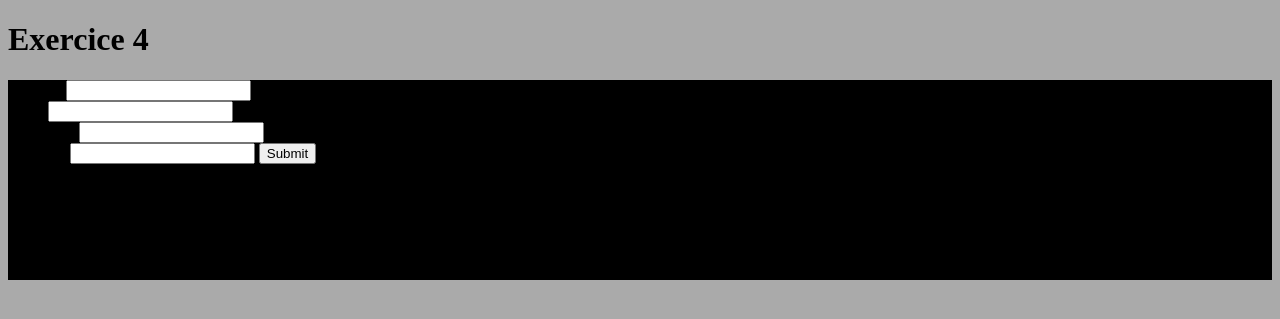
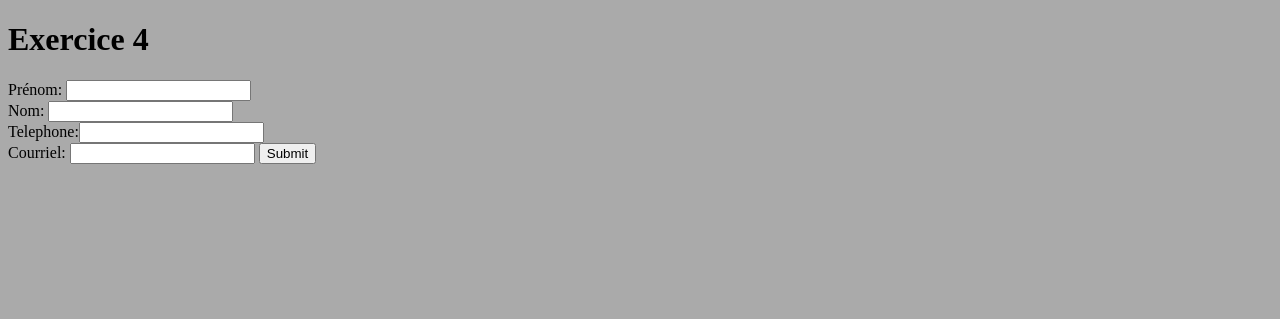
Before and after one commit to amelieboyer/veille_node5, a Node server app: page /formulaire in a window 1280 px wide. Shown: the top 319 px of the page. Run offline with Node 20, Linux system fonts and the light colour scheme; some libraries are stand-ins or nearby versions.

Commit message:
supression de la div

```diff
--- a/public/css/style.css
+++ b/public/css/style.css
@@ -1,10 +1,5 @@
 body {
   background-color: #aaa;
-}
-div {
-  background-color: #000000;
-  height: 200px;
-  width: 400xp;
 }
 table {
   background-color: #ffffff;
--- a/public/less/style.less
+++ b/public/less/style.less
@@ -5,13 +5,6 @@ background-color: #aaa;
 
 }
 
-div {
-
-	background-color : #000000;
-	height : 200px;
-	width : 400xp;
-
-}
 
 table {
 
--- a/views/membres.ejs
+++ b/views/membres.ejs
@@ -8,7 +8,6 @@
 </head>
 <body>
 	<h1>Exercice 5</h1>
-	<div>
  		<table class="tableau">
  			<% adresses.forEach(elm => {%>
  			<tr>
@@ -19,6 +18,5 @@
  			</tr>
  			<% }) %>
  		</table>
-</div>
 </body>
 </html>
```
